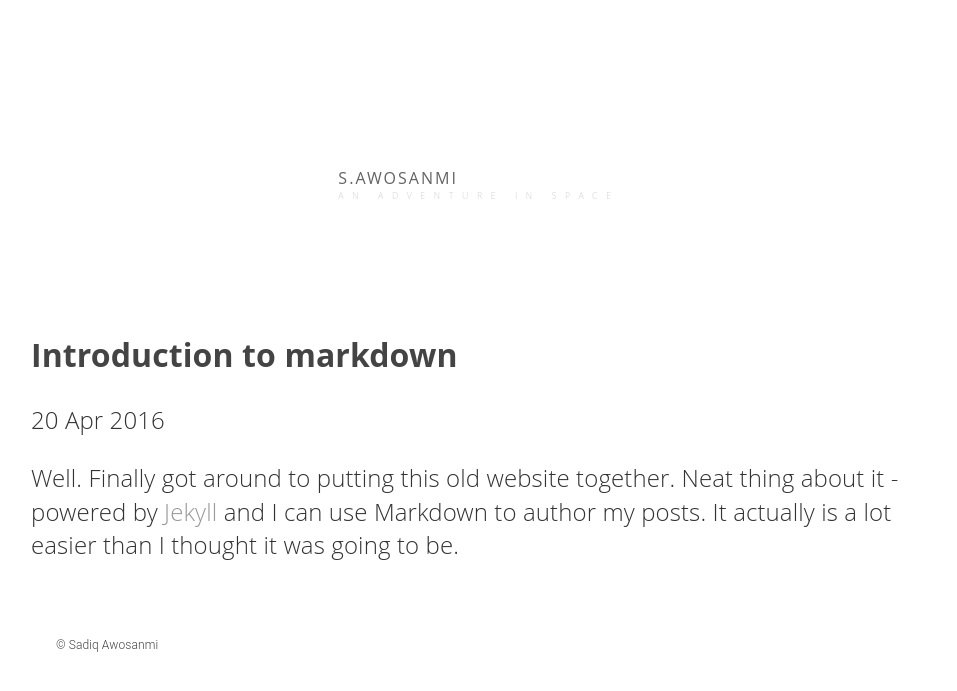
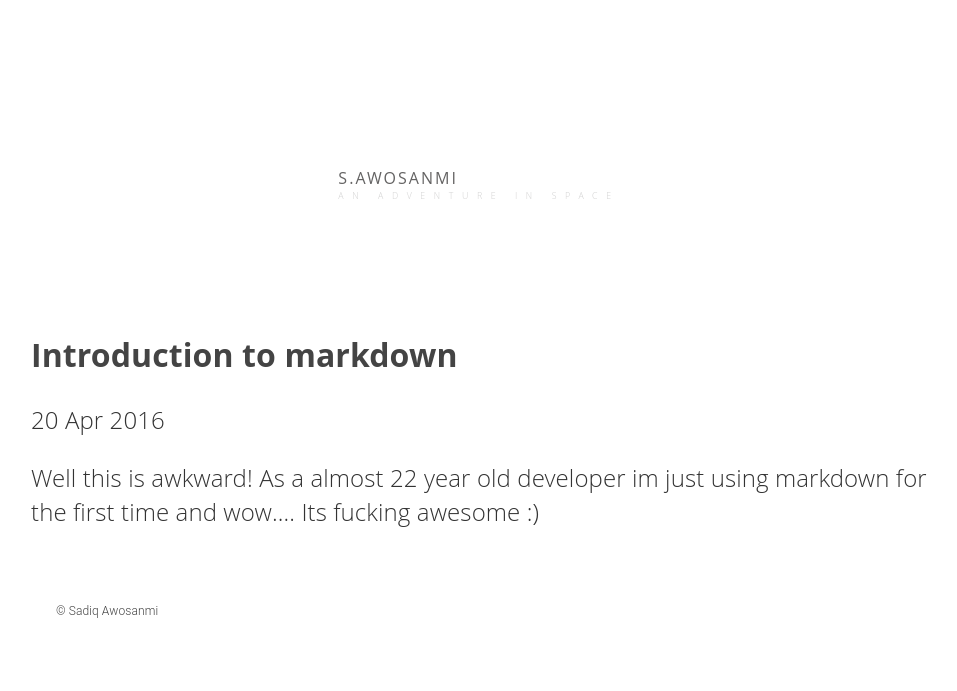
Before and after one commit to sadiqawos/sadiqawosanmi.com, a Jekyll site: the page built from _posts/2016-04-20-intro-to-markdown.md, in a window 1280 px wide. Shown: the top 691 px of the page, without its empty margins (161-1118 px from the left). Built offline with Jekyll 4.4.1, drawn with Linux system fonts in a browser that asks for light colours.

Commit message:
Update 2016-04-20-intro-to-markdown.md

```diff
--- a/_posts/2016-04-20-intro-to-markdown.md
+++ b/_posts/2016-04-20-intro-to-markdown.md
@@ -4,4 +4,4 @@ title: "Introduction to markdown"
 date: 2016-04-20
 ---
 
-Well. Finally got around to putting this old website together. Neat thing about it - powered by [Jekyll](http://jekyllrb.com) and I can use Markdown to author my posts. It actually is a lot easier than I thought it was going to be.
+Well this is awkward! As a almost 22 year old developer im just using markdown for the first time and wow.... Its fucking awesome :)
```
